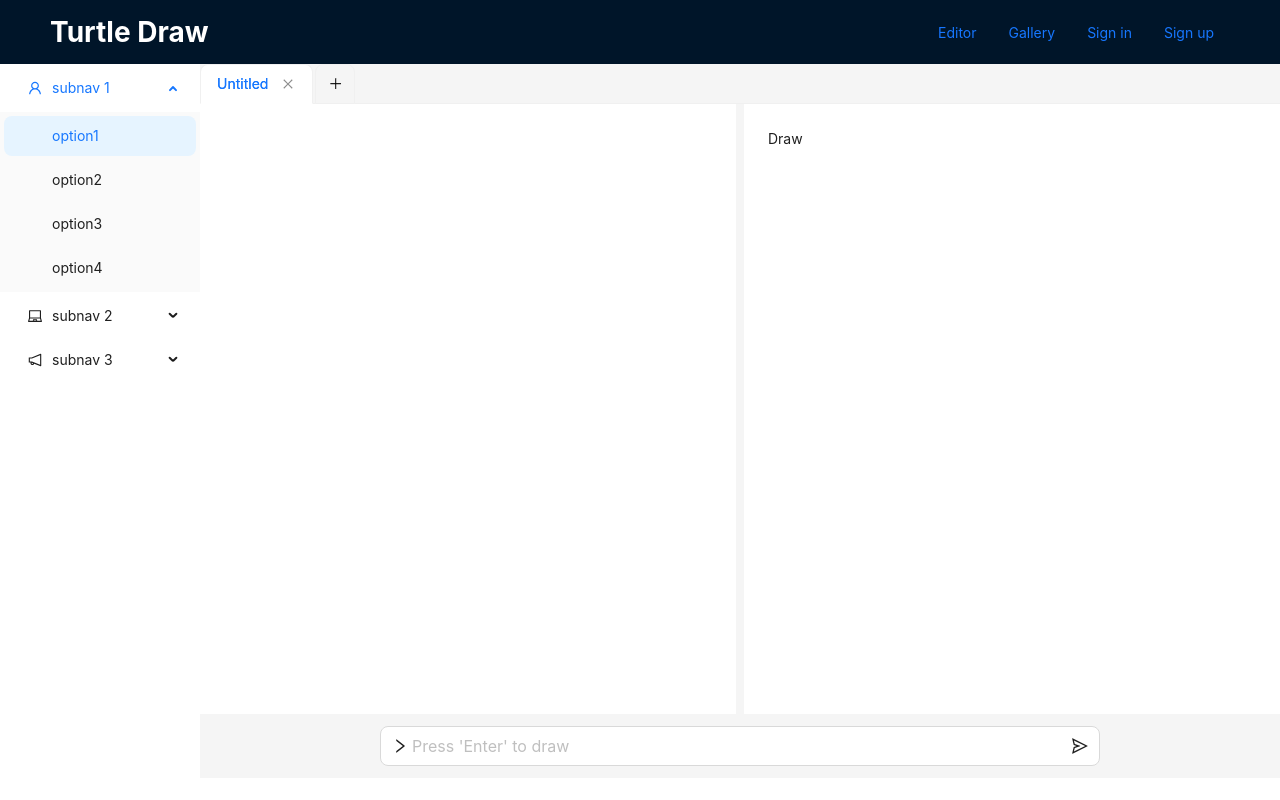
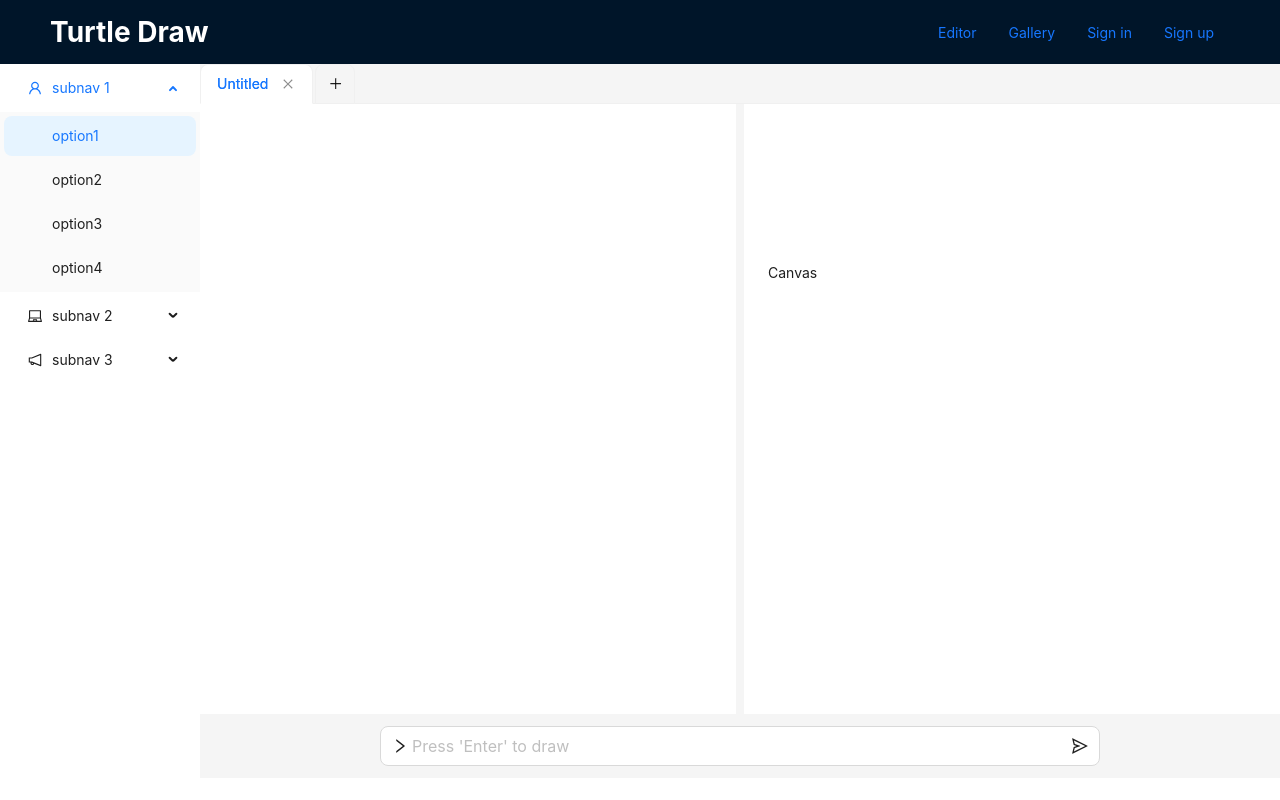
Before and after one commit to xxgrkua/turtle-draw, a React (Create React App) app: page / in a window 1280 px wide. Built offline with nearby package versions, Linux system fonts and the light colour scheme.

Commit message:
Prepare canvas

```diff
--- a/src/components/EditorArea/index.tsx
+++ b/src/components/EditorArea/index.tsx
@@ -64,7 +64,8 @@ function EditorArea() {
                 background: colorBgContainer,
               }}
             >
-              Draw
+              Canvas
+              <canvas></canvas>
             </Content>
           </Layout>
         </Col>
```
